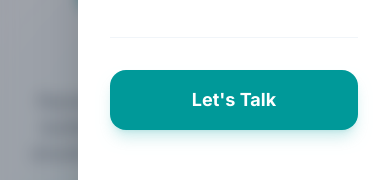
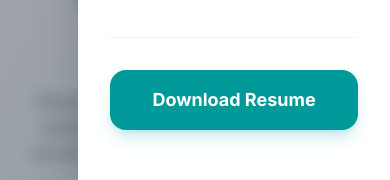
Before and after one commit to surayaafroze/Porfolio, a Next.js app: page / in a window 390 px wide. Both pictures are taken after a click on the button 335 px from the left and 49 px from the top of the page. Shown: the part 503-683 px from the top of the page. Built offline with nearby package versions, Linux system fonts and the light colour scheme.

Commit message:
feat: change navbar contact button to resume

```diff
--- a/src/components/Navbar.jsx
+++ b/src/components/Navbar.jsx
@@ -106,10 +106,11 @@ export default function Navbar() {
 
               {/* CTA Desktop */}
               <a
-                href="#contact"
+                href="/resume.pdf"
+                download
                 className="hidden md:inline-flex items-center justify-center px-6 py-2.5 text-sm font-medium text-white bg-primary rounded-full hover:bg-primary-dark transition-colors duration-300 shadow-sm shadow-primary/20"
               >
-                Contact
+                Resume
               </a>
 
               {/* Mobile Menu Toggle */}
@@ -168,11 +169,12 @@ export default function Navbar() {
                   className="mt-8 pt-8 border-t border-slate-100 dark:border-slate-800"
                 >
                   <a
-                    href="#contact"
+                    href="/resume.pdf"
+                    download
                     onClick={() => setIsOpen(false)}
                     className="inline-flex items-center justify-center w-full py-4 bg-primary text-white text-lg font-bold rounded-2xl shadow-lg shadow-primary/20"
                   >
-                    Let's Talk
+                    Download Resume
                   </a>
                 </motion.div>
               </div>
```
